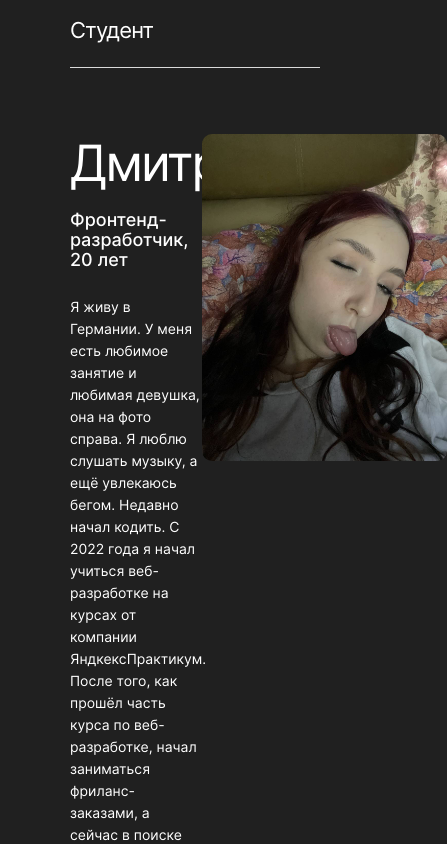
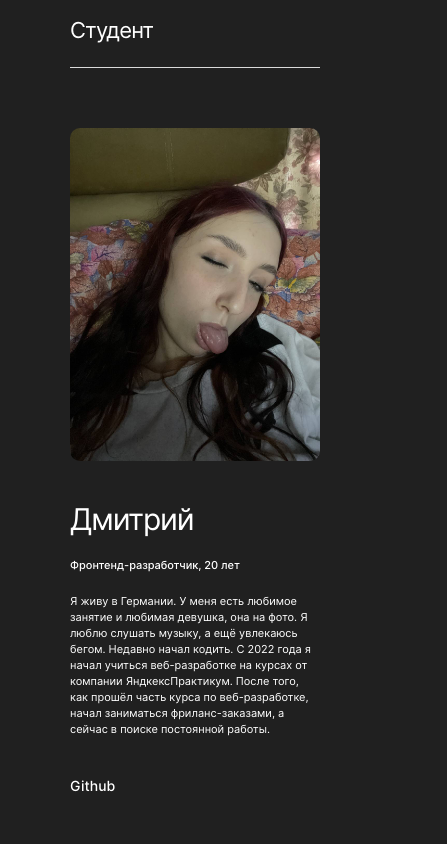
Before and after one commit to chyVacheck/movies-explorer-frontend, a React (Create React App) app: page / in a window 390 px wide. Shown: the part 2400-3244 px from the top of the page, 447 px wide, since content can reach past the window. Built offline with nearby package versions, Linux system fonts and the light colour scheme.

Commit message:
add adaptive: component AboutMe

```diff
--- a/src/components/AboutMe/AboutMe.css
+++ b/src/components/AboutMe/AboutMe.css
@@ -37,11 +37,13 @@
   font-weight: 400;
   font-size: 14px;
   line-height: 22px;
+  mix-blend-mode: normal;
 }
 
 .aboutMe__link {
   margin: auto 0 0;
   font-weight: 500;
+  width: fit-content;
   font-size: 14px;
   line-height: 17px;
 }
@@ -50,5 +52,76 @@
   /* max-width: calc(100% - 52.6315789% - 270px); */
   max-width: 270px;
   max-height: 327px;
+  width: 100%;
+  height: 100%;
+  object-fit: cover;
   border-radius: 10px;
 }
+
+@media screen and (min-width: 320px) and (max-width: 544px) {
+  .aboutMe__info-img {
+    flex-direction: column-reverse;
+    gap: 40px 0;
+    padding: 60px 0 70px;
+  }
+  .aboutMe__info {
+    width: 100%;
+    gap: 20px 0;
+  }
+  .aboutMe__title {
+    font-size: 30px;
+    line-height: 36px;
+    margin: 0;
+  }
+  .aboutMe__sub-title {
+    font-size: 11px;
+    line-height: 16px;
+    margin: 0;
+  }
+  .aboutMe__text {
+    font-size: 11px;
+    line-height: 16px;
+    margin: 0 0 20px;
+  }
+  .aboutMe__img {
+    max-width: 100%;
+    max-height: 352px;
+    border-radius: 10px;
+  }
+}
+
+@media screen and (min-width: 544px) and (max-width: 1024px) {
+  .aboutMe__info-img {
+    padding: 66px 0 13.4730539%;
+    gap: 0 49px;
+  }
+  .aboutMe__info {
+    width: 100%;
+  }
+  .aboutMe__title {
+    max-width: 348px;
+    font-size: 40px;
+    line-height: 40px;
+    margin: 0 0 4.395604395604396%;
+  }
+  .aboutMe__sub-title {
+    max-width: 348px;
+    font-size: 12px;
+    line-height: 18px;
+    margin: 0 0 5.494505494505%;
+  }
+  .aboutMe__text {
+    font-size: 12px;
+    line-height: 18px;
+  }
+  .aboutMe__img {
+    max-width: 255px;
+    max-height: 307px;
+  }
+}
+
+@media screen and (min-width: 1024px) and (max-width: 1280px) {
+  .aboutMe__title {
+    margin: 0 0 3%;
+  }
+}
--- a/src/components/AboutMe/AboutMe.jsx
+++ b/src/components/AboutMe/AboutMe.jsx
@@ -1,59 +1,58 @@
-/* eslint-disable react-hooks/exhaustive-deps */
-
 // * react
 
 // ? стили
-import './AboutMe.css';
+import "./AboutMe.css";
 
 // ? фото
-import photo from './../../images/photo_Dmytro.jpg';
+import photo from "./../../images/photo_Dmytro.jpg";
 
 // ? из констант
-import { mainNavigationRouters as routers } from './../../utils/Constants';
-import LandingBlock from '../LandingBlock/LandingBlock';
-import Portfolio from './../Portfolio/Portfolio';
+import { mainNavigationRouters as routers } from "./../../utils/Constants";
+
+// ? компоненты
+import LandingBlock from "../LandingBlock/LandingBlock";
+import Portfolio from "./../Portfolio/Portfolio";
 
 function AboutMe() {
-
   return (
     <LandingBlock
-      nameOfClass={'aboutMe'}
+      nameOfClass={"aboutMe"}
       setting={{
         big: true,
         grey: false,
       }}
       title={routers[2].context}
     >
+      <div className="aboutMe__info-img">
+        <div className="aboutMe__info">
+          <h3 className="aboutMe__title">Дмитрий</h3>
 
-      <div className='aboutMe__info-img'>
-        <div className='aboutMe__info'>
-          <h3 className='aboutMe__title'>
-            Дмитрий
-          </h3>
+          <h4 className="aboutMe__sub-title">Фронтенд-разработчик, 20 лет</h4>
 
-          <h4 className='aboutMe__sub-title'>
-            Фронтенд-разработчик, 20 лет
-          </h4>
-
-          <p className='aboutMe__text'>
-            Я живу в Германии. У меня есть любимое занятие и любимая девушка, она на фото справа.
-            Я люблю слушать музыку, а ещё увлекаюсь бегом. Недавно начал кодить. С 2022 года я начал учиться веб-разработке на курсах от компании ЯндкексПрактикум. После того, как прошёл часть курса по веб-разработке, начал заниматься фриланс-заказами, а сейчас в поиске постоянной работы.
+          <p className="aboutMe__text">
+            Я живу в Германии. У меня есть любимое занятие и любимая девушка,
+            она на фото. Я люблю слушать музыку, а ещё увлекаюсь бегом. Недавно
+            начал кодить. С 2022 года я начал учиться веб-разработке на курсах
+            от компании ЯндкексПрактикум. После того, как прошёл часть курса по
+            веб-разработке, начал заниматься фриланс-заказами, а сейчас в поиске
+            постоянной работы.
           </p>
 
           <a
-            lang='en'
-            className='aboutMe__link link'
-            href='https://github.com/chyVacheck'
-            target="_blank" rel="noreferrer" >
+            lang="en"
+            className="aboutMe__link link"
+            href="https://github.com/chyVacheck"
+            target="_blank"
+            rel="noreferrer"
+          >
             Github
           </a>
         </div>
 
-        <img className='aboutMe__img' src={photo} alt="фото моей девушки" />
+        <img className="aboutMe__img" src={photo} alt="фото моей девушки" />
       </div>
 
       <Portfolio />
-
     </LandingBlock>
   );
 }
```
